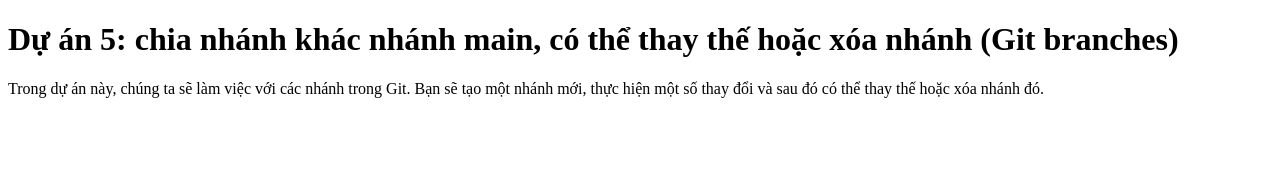
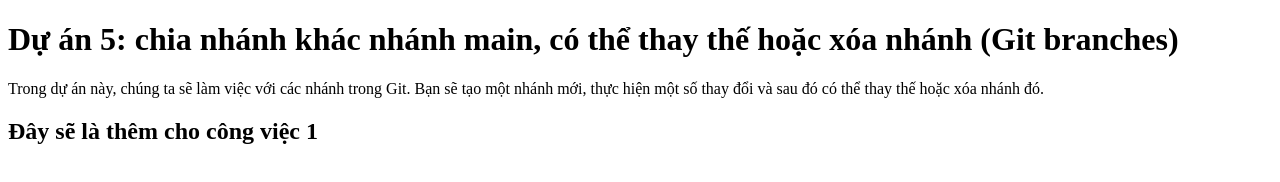
Before and after one commit to dinhduc4829/Du_an_5, a plain HTML site: page index.html in a window 1280 px wide. Drawn offline with Linux system fonts and the light colour scheme.

Commit message:
công việc 1

```diff
--- a/index.html
+++ b/index.html
@@ -15,5 +15,6 @@
       một nhánh mới, thực hiện một số thay đổi và sau đó có thể thay thế hoặc
       xóa nhánh đó.
     </p>
+    <h2>Đây sẽ là thêm cho công việc 1</h2>
   </body>
 </html>
```
